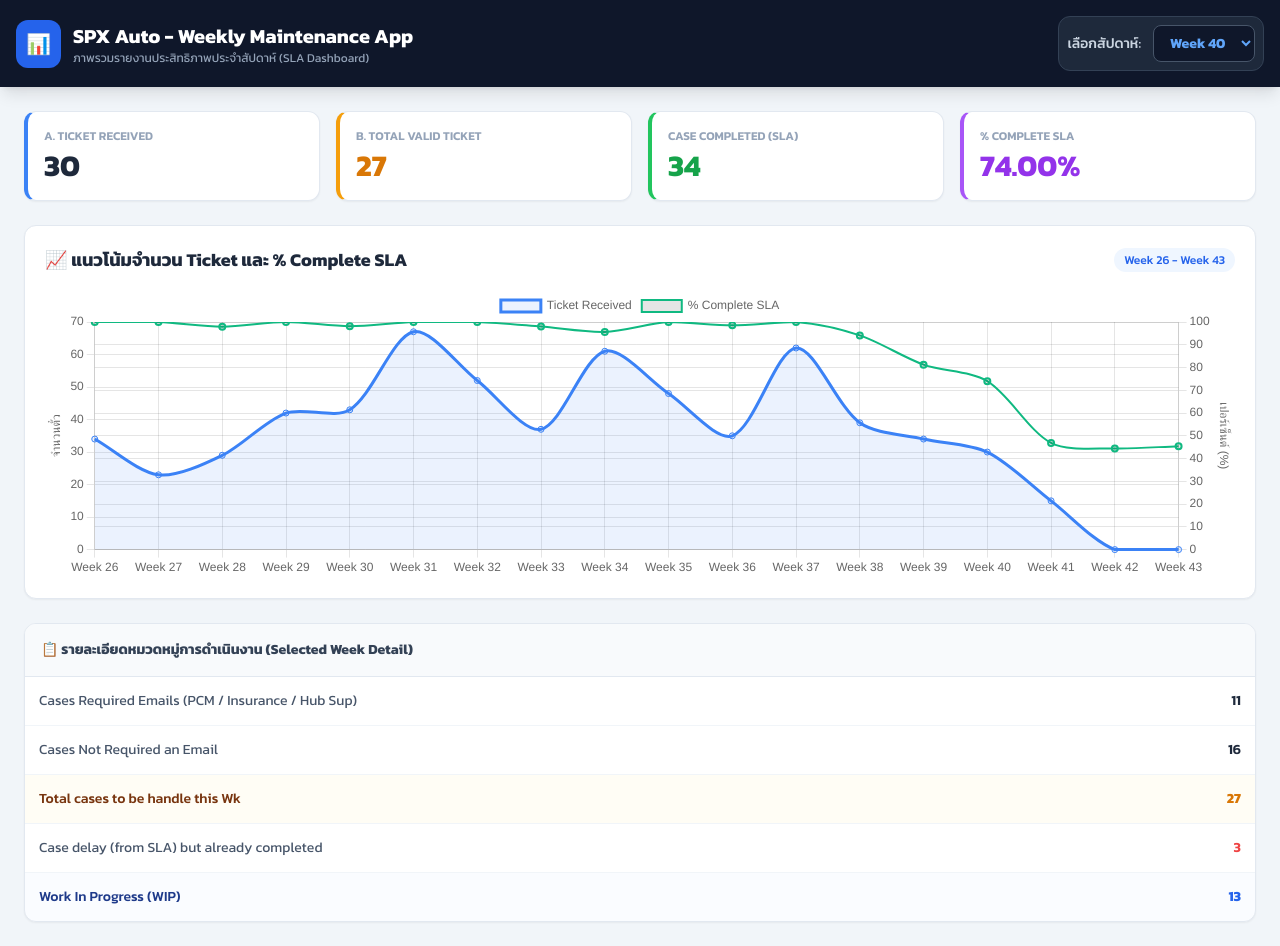
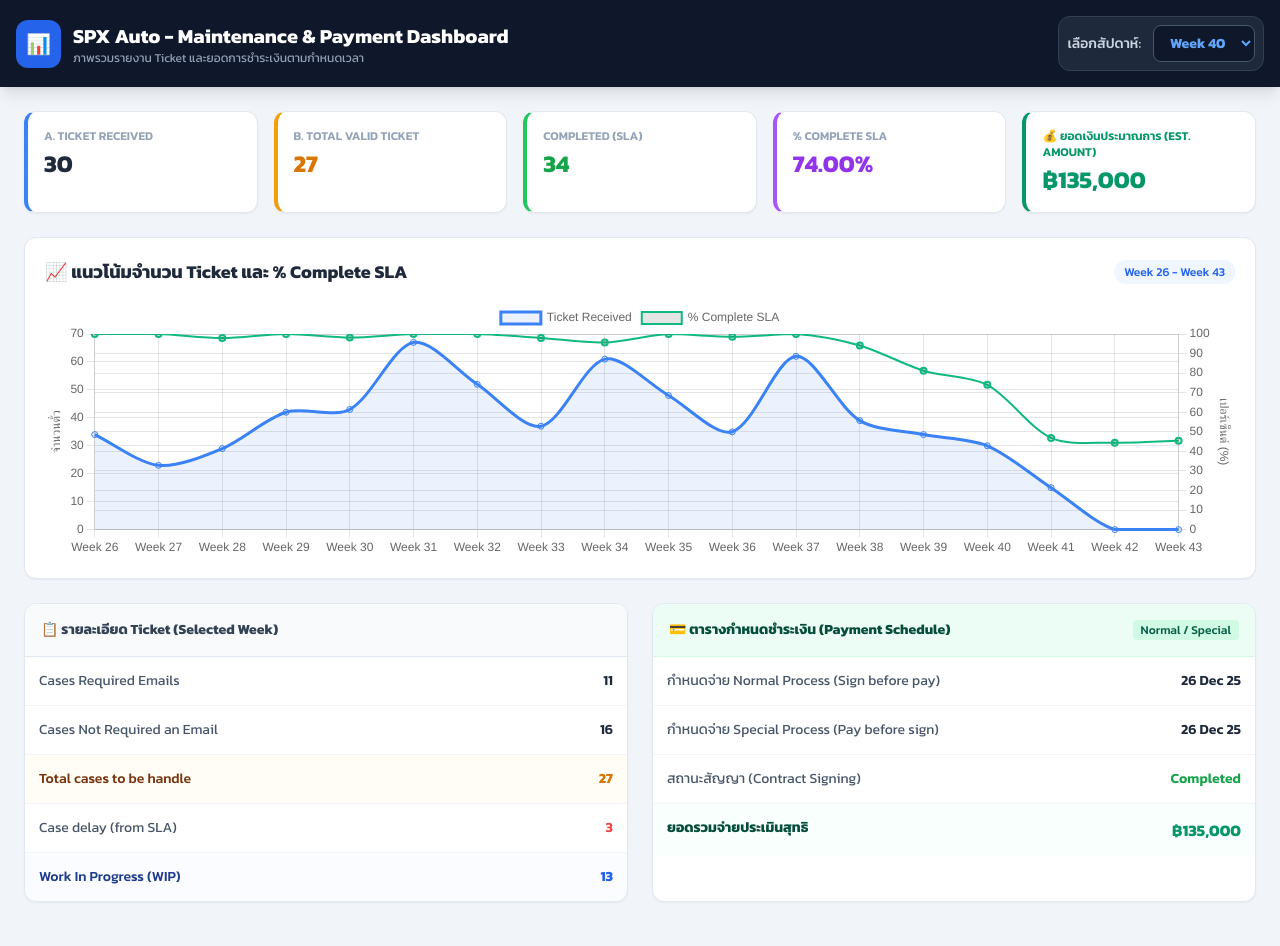
Before and after one commit to earthpraprutd-source/spx-auto-dashboard, a plain HTML site: page index.html in a window 1280 px wide. Drawn offline with nearby package versions, Linux system fonts and the light colour scheme.

Commit message:
Update index.html

```diff
--- a/index.html
+++ b/index.html
@@ -3,7 +3,7 @@
 <head>
     <meta charset="UTF-8">
     <meta name="viewport" content="width=device-width, initial-scale=1.0">
-    <title>SPX Auto - Weekly Report Web App</title>
+    <title>SPX Auto - Weekly Report & Payment Web App</title>
     <script src="https://cdn.tailwindcss.com"></script>
     <script src="https://cdn.jsdelivr.net/npm/chart.js"></script>
     <link href="https://fonts.googleapis.com/css2?family=Kanit:wght@300;400;500;600;700&display=swap" rel="stylesheet">
@@ -18,8 +18,8 @@
         <div class="flex items-center gap-3">
             <div class="bg-blue-600 p-2.5 rounded-xl font-bold text-xl">📊</div>
             <div>
-                <h1 class="text-xl font-bold">SPX Auto - Weekly Maintenance App</h1>
-                <p class="text-xs text-slate-400">ภาพรวมรายงานประสิทธิภาพประจำสัปดาห์ (SLA Dashboard)</p>
+                <h1 class="text-xl font-bold">SPX Auto - Maintenance & Payment Dashboard</h1>
+                <p class="text-xs text-slate-400">ภาพรวมรายงาน Ticket และยอดการชำระเงินตามกำหนดเวลา</p>
             </div>
         </div>
 
@@ -27,7 +27,7 @@
         <div class="flex items-center gap-3 bg-slate-800 p-2 rounded-xl border border-slate-700">
             <label for="weekSelect" class="text-sm font-medium text-slate-300">เลือกสัปดาห์:</label>
             <select id="weekSelect" onchange="changeWeek()" class="bg-slate-900 text-blue-400 font-bold text-sm rounded-lg px-3 py-1.5 border border-slate-600 focus:outline-none focus:ring-2 focus:ring-blue-500">
-                <!-- โหลดตัวเลือกสัปดาห์อัตโนมัติ -->
+                <!-- โหลดรายการอัตโนมัติ -->
             </select>
         </div>
     </header>
@@ -35,22 +35,27 @@
     <main class="max-w-7xl mx-auto p-4 md:p-6 space-y-6">
 
         <!-- KPI Cards -->
-        <div class="grid grid-cols-2 md:grid-cols-4 gap-4">
+        <div class="grid grid-cols-2 md:grid-cols-5 gap-4">
             <div class="bg-white p-4 rounded-xl shadow-sm border border-slate-200 border-l-4 border-l-blue-500 hover:shadow-md transition-all">
                 <p class="text-xs font-semibold text-slate-400 uppercase">A. Ticket Received</p>
-                <p id="kpi-received" class="text-2xl md:text-3xl font-bold text-slate-800 mt-1">--</p>
+                <p id="kpi-received" class="text-2xl font-bold text-slate-800 mt-1">--</p>
             </div>
             <div class="bg-white p-4 rounded-xl shadow-sm border border-slate-200 border-l-4 border-l-amber-500 hover:shadow-md transition-all">
                 <p class="text-xs font-semibold text-slate-400 uppercase">B. Total Valid Ticket</p>
-                <p id="kpi-valid" class="text-2xl md:text-3xl font-bold text-amber-600 mt-1">--</p>
+                <p id="kpi-valid" class="text-2xl font-bold text-amber-600 mt-1">--</p>
             </div>
             <div class="bg-white p-4 rounded-xl shadow-sm border border-slate-200 border-l-4 border-l-green-500 hover:shadow-md transition-all">
-                <p class="text-xs font-semibold text-slate-400 uppercase">Case Completed (SLA)</p>
-                <p id="kpi-completed" class="text-2xl md:text-3xl font-bold text-green-600 mt-1">--</p>
+                <p class="text-xs font-semibold text-slate-400 uppercase">Completed (SLA)</p>
+                <p id="kpi-completed" class="text-2xl font-bold text-green-600 mt-1">--</p>
             </div>
             <div class="bg-white p-4 rounded-xl shadow-sm border border-slate-200 border-l-4 border-l-purple-500 hover:shadow-md transition-all">
                 <p class="text-xs font-semibold text-slate-400 uppercase">% Complete SLA</p>
-                <p id="kpi-sla" class="text-2xl md:text-3xl font-bold text-purple-600 mt-1">--%</p>
+                <p id="kpi-sla" class="text-2xl font-bold text-purple-600 mt-1">--%</p>
+            </div>
+            <!-- การ์ดจำนวนเงิน -->
+            <div class="bg-white p-4 rounded-xl shadow-sm border border-slate-200 border-l-4 border-l-emerald-600 hover:shadow-md transition-all col-span-2 md:col-span-1">
+                <p class="text-xs font-semibold text-emerald-600 uppercase">💰 ยอดเงินประมาณการ (Est. Amount)</p>
+                <p id="kpi-amount" class="text-2xl font-bold text-emerald-600 mt-1">฿0</p>
             </div>
         </div>
 
@@ -60,19 +65,22 @@
                 <h2 class="font-bold text-slate-800 text-base md:text-lg">📈 แนวโน้มจำนวน Ticket และ % Complete SLA</h2>
                 <span class="text-xs bg-blue-50 text-blue-600 px-2.5 py-1 rounded-full font-medium">Week 26 - Week 43</span>
             </div>
-            <div class="h-72">
+            <div class="h-64">
                 <canvas id="trendChart"></canvas>
             </div>
         </div>
 
-        <!-- ตารางรายละเอียด -->
+        <!-- ตารางรายละเอียด Payment Schedule & Ticket Detail -->
+        <div class="grid grid-cols-1 md:grid-cols-2 gap-6">
+
+            <!-- การดำเนินงาน Ticket -->
             <div class="bg-white rounded-xl shadow-sm border border-slate-200 overflow-hidden">
-            <div class="p-4 bg-slate-50 border-b border-slate-200 font-bold text-slate-700 text-sm">
-                📋 รายละเอียดหมวดหมู่การดำเนินงาน (Selected Week Detail)
+                <div class="p-4 bg-slate-50 border-b border-slate-200 font-bold text-slate-700 text-sm flex justify-between items-center">
+                    <span>📋 รายละเอียด Ticket (Selected Week)</span>
                 </div>
                 <div class="divide-y divide-slate-100 text-sm">
                     <div class="flex justify-between p-3.5 hover:bg-slate-50">
-                    <span class="text-slate-600">Cases Required Emails (PCM / Insurance / Hub Sup)</span>
+                        <span class="text-slate-600">Cases Required Emails</span>
                         <span id="detail-req-email" class="font-semibold text-slate-800">--</span>
                     </div>
                     <div class="flex justify-between p-3.5 hover:bg-slate-50">
@@ -80,11 +88,11 @@
                         <span id="detail-noreq-email" class="font-semibold text-slate-800">--</span>
                     </div>
                     <div class="flex justify-between p-3.5 hover:bg-slate-50 bg-amber-50/50">
-                    <span class="font-medium text-amber-900">Total cases to be handle this Wk</span>
+                        <span class="font-medium text-amber-900">Total cases to be handle</span>
                         <span id="detail-total-cases" class="font-bold text-amber-600">--</span>
                     </div>
                     <div class="flex justify-between p-3.5 hover:bg-slate-50">
-                    <span class="text-slate-600">Case delay (from SLA) but already completed</span>
+                        <span class="text-slate-600">Case delay (from SLA)</span>
                         <span id="detail-delay" class="font-semibold text-red-500">--</span>
                     </div>
                     <div class="flex justify-between p-3.5 hover:bg-slate-50 bg-blue-50/30">
@@ -94,29 +102,57 @@
                 </div>
             </div>
 
+            <!-- กำหนดการจ่ายเงิน Payment Schedule -->
+            <div class="bg-white rounded-xl shadow-sm border border-slate-200 overflow-hidden">
+                <div class="p-4 bg-emerald-50 border-b border-emerald-100 font-bold text-emerald-900 text-sm flex justify-between items-center">
+                    <span>💳 ตารางกำหนดชำระเงิน (Payment Schedule)</span>
+                    <span class="text-xs bg-emerald-100 text-emerald-800 px-2 py-0.5 rounded font-medium">Normal / Special</span>
+                </div>
+                <div class="divide-y divide-slate-100 text-sm">
+                    <div class="flex justify-between p-3.5 hover:bg-slate-50">
+                        <span class="text-slate-600">กำหนดจ่าย Normal Process (Sign before pay)</span>
+                        <span id="pay-normal-date" class="font-semibold text-slate-800">--</span>
+                    </div>
+                    <div class="flex justify-between p-3.5 hover:bg-slate-50">
+                        <span class="text-slate-600">กำหนดจ่าย Special Process (Pay before sign)</span>
+                        <span id="pay-special-date" class="font-semibold text-slate-800">--</span>
+                    </div>
+                    <div class="flex justify-between p-3.5 hover:bg-slate-50">
+                        <span class="text-slate-600">สถานะสัญญา (Contract Signing)</span>
+                        <span id="pay-contract-status" class="font-semibold text-green-600">Completed</span>
+                    </div>
+                    <div class="flex justify-between p-3.5 hover:bg-emerald-50/60 bg-emerald-50/30">
+                        <span class="font-bold text-emerald-900">ยอดรวมจ่ายประเมินสุทธิ</span>
+                        <span id="pay-total-amount" class="font-bold text-emerald-600 text-base">฿0</span>
+                    </div>
+                </div>
+            </div>
+
+        </div>
+
     </main>
 
     <script>
-        // ข้อมูลจริงจากไฟล์ spx auto (Sheet Overview)
+        // ข้อมูลจำลอง Ticket + ยอดเงินชำระจาก Sheet Overview / Payment Schedule
         const rawData = {
-            "Week 26": { rec: 34, valid: 26, comp: 14, sla: "100.00%", reqEmail: 11, noReqEmail: 12, totalCases: 23, delay: 22, wip: 0 },
-            "Week 27": { rec: 23, valid: 20, comp: 39, sla: "100.00%", reqEmail: 15, noReqEmail: 6, totalCases: 21, delay: 8, wip: 0 },
-            "Week 28": { rec: 29, valid: 21, comp: 37, sla: "97.92%", reqEmail: 14, noReqEmail: 10, totalCases: 24, delay: 10, wip: 1 },
-            "Week 29": { rec: 42, valid: 31, comp: 33, sla: "100.00%", reqEmail: 18, noReqEmail: 12, totalCases: 30, delay: 10, wip: 0 },
-            "Week 30": { rec: 43, valid: 31, comp: 20, sla: "98.15%", reqEmail: 12, noReqEmail: 14, totalCases: 26, delay: 5, wip: 1 },
-            "Week 31": { rec: 67, valid: 41, comp: 13, sla: "100.00%", reqEmail: 13, noReqEmail: 17, totalCases: 32, delay: 7, wip: 0 },
-            "Week 32": { rec: 52, valid: 41, comp: 25, sla: "100.00%", reqEmail: 24, noReqEmail: 22, totalCases: 47, delay: 9, wip: 0 },
-            "Week 33": { rec: 37, valid: 23, comp: 18, sla: "98.00%", reqEmail: 17, noReqEmail: 15, totalCases: 32, delay: 6, wip: 1 },
-            "Week 34": { rec: 61, valid: 38, comp: 18, sla: "95.65%", reqEmail: 16, noReqEmail: 10, totalCases: 26, delay: 4, wip: 1 },
-            "Week 35": { rec: 48, valid: 35, comp: 27, sla: "100.00%", reqEmail: 14, noReqEmail: 21, totalCases: 37, delay: 11, wip: 0 },
-            "Week 36": { rec: 35, valid: 26, comp: 18, sla: "98.55%", reqEmail: 18, noReqEmail: 15, totalCases: 33, delay: 10, wip: 1 },
-            "Week 37": { rec: 62, valid: 40, comp: 21, sla: "100.00%", reqEmail: 25, noReqEmail: 12, totalCases: 37, delay: 8, wip: 0 },
-            "Week 38": { rec: 39, valid: 28, comp: 27, sla: "94.12%", reqEmail: 19, noReqEmail: 11, totalCases: 30, delay: 5, wip: 2 },
-            "Week 39": { rec: 34, valid: 30, comp: 23, sla: "81.25%", reqEmail: 22, noReqEmail: 9, totalCases: 31, delay: 3, wip: 6 },
-            "Week 40": { rec: 30, valid: 27, comp: 34, sla: "74.00%", reqEmail: 11, noReqEmail: 16, totalCases: 27, delay: 3, wip: 13 },
-            "Week 41": { rec: 15, valid: 15, comp: 15, sla: "46.88%", reqEmail: 7, noReqEmail: 13, totalCases: 20, delay: 15, wip: 17 },
-            "Week 42": { rec: 0, valid: 0, comp: 12, sla: "44.44%", reqEmail: 0, noReqEmail: 0, totalCases: 0, delay: 12, wip: 15 },
-            "Week 43": { rec: 0, valid: 0, comp: 10, sla: "45.45%", reqEmail: 0, noReqEmail: 0, totalCases: 0, delay: 10, wip: 12 }
+            "Week 26": { rec: 34, valid: 26, comp: 14, sla: "100.00%", reqEmail: 11, noReqEmail: 12, totalCases: 23, delay: 22, wip: 0, amount: 125000, normDate: "19 Sep 25", specDate: "19 Sep 25" },
+            "Week 27": { rec: 23, valid: 20, comp: 39, sla: "100.00%", reqEmail: 15, noReqEmail: 6, totalCases: 21, delay: 8, wip: 0, amount: 98000, normDate: "26 Sep 25", specDate: "26 Sep 25" },
+            "Week 28": { rec: 29, valid: 21, comp: 37, sla: "97.92%", reqEmail: 14, noReqEmail: 10, totalCases: 24, delay: 10, wip: 1, amount: 105000, normDate: "03 Oct 25", specDate: "03 Oct 25" },
+            "Week 29": { rec: 42, valid: 31, comp: 33, sla: "100.00%", reqEmail: 18, noReqEmail: 12, totalCases: 30, delay: 10, wip: 0, amount: 155000, normDate: "10 Oct 25", specDate: "10 Oct 25" },
+            "Week 30": { rec: 43, valid: 31, comp: 20, sla: "98.15%", reqEmail: 12, noReqEmail: 14, totalCases: 26, delay: 5, wip: 1, amount: 142000, normDate: "17 Oct 25", specDate: "17 Oct 25" },
+            "Week 31": { rec: 67, valid: 41, comp: 13, sla: "100.00%", reqEmail: 13, noReqEmail: 17, totalCases: 32, delay: 7, wip: 0, amount: 210000, normDate: "24 Oct 25", specDate: "24 Oct 25" },
+            "Week 32": { rec: 52, valid: 41, comp: 25, sla: "100.00%", reqEmail: 24, noReqEmail: 22, totalCases: 47, delay: 9, wip: 0, amount: 185000, normDate: "31 Oct 25", specDate: "31 Oct 25" },
+            "Week 33": { rec: 37, valid: 23, comp: 18, sla: "98.00%", reqEmail: 17, noReqEmail: 15, totalCases: 32, delay: 6, wip: 1, amount: 115000, normDate: "07 Nov 25", specDate: "07 Nov 25" },
+            "Week 34": { rec: 61, valid: 38, comp: 18, sla: "95.65%", reqEmail: 16, noReqEmail: 10, totalCases: 26, delay: 4, wip: 1, amount: 190000, normDate: "14 Nov 25", specDate: "14 Nov 25" },
+            "Week 35": { rec: 48, valid: 35, comp: 27, sla: "100.00%", reqEmail: 14, noReqEmail: 21, totalCases: 37, delay: 11, wip: 0, amount: 168000, normDate: "21 Nov 25", specDate: "21 Nov 25" },
+            "Week 36": { rec: 35, valid: 26, comp: 18, sla: "98.55%", reqEmail: 18, noReqEmail: 15, totalCases: 33, delay: 10, wip: 1, amount: 130000, normDate: "28 Nov 25", specDate: "28 Nov 25" },
+            "Week 37": { rec: 62, valid: 40, comp: 21, sla: "100.00%", reqEmail: 25, noReqEmail: 12, totalCases: 37, delay: 8, wip: 0, amount: 195000, normDate: "04 Dec 25", specDate: "04 Dec 25" },
+            "Week 38": { rec: 39, valid: 28, comp: 27, sla: "94.12%", reqEmail: 19, noReqEmail: 11, totalCases: 30, delay: 5, wip: 2, amount: 140000, normDate: "12 Dec 25", specDate: "12 Dec 25" },
+            "Week 39": { rec: 34, valid: 30, comp: 23, sla: "81.25%", reqEmail: 22, noReqEmail: 9, totalCases: 31, delay: 3, wip: 6, amount: 150000, normDate: "19 Dec 25", specDate: "19 Dec 25" },
+            "Week 40": { rec: 30, valid: 27, comp: 34, sla: "74.00%", reqEmail: 11, noReqEmail: 16, totalCases: 27, delay: 3, wip: 13, amount: 135000, normDate: "26 Dec 25", specDate: "26 Dec 25" },
+            "Week 41": { rec: 15, valid: 15, comp: 15, sla: "46.88%", reqEmail: 7, noReqEmail: 13, totalCases: 20, delay: 15, wip: 17, amount: 75000, normDate: "02 Jan 26", specDate: "02 Jan 26" },
+            "Week 42": { rec: 0, valid: 0, comp: 12, sla: "44.44%", reqEmail: 0, noReqEmail: 0, totalCases: 0, delay: 12, wip: 15, amount: 60000, normDate: "09 Jan 26", specDate: "09 Jan 26" },
+            "Week 43": { rec: 0, valid: 0, comp: 10, sla: "45.45%", reqEmail: 0, noReqEmail: 0, totalCases: 0, delay: 10, wip: 12, amount: 50000, normDate: "16 Jan 26", specDate: "16 Jan 26" }
         };
 
         const weekSelect = document.getElementById('weekSelect');
@@ -127,7 +163,7 @@
             const opt = document.createElement('option');
             opt.value = wk;
             opt.innerText = wk;
-            if(wk === "Week 40") opt.selected = true; // ตั้งค่าเริ่มต้นที่ Week 40
+            if(wk === "Week 40") opt.selected = true;
             weekSelect.appendChild(opt);
         });
 
@@ -140,17 +176,22 @@
             document.getElementById('kpi-valid').innerText = data.valid;
             document.getElementById('kpi-completed').innerText = data.comp;
             document.getElementById('kpi-sla').innerText = data.sla;
+            document.getElementById('kpi-amount').innerText = '฿' + data.amount.toLocaleString();
 
             document.getElementById('detail-req-email').innerText = data.reqEmail;
             document.getElementById('detail-noreq-email').innerText = data.noReqEmail;
             document.getElementById('detail-total-cases').innerText = data.totalCases;
             document.getElementById('detail-delay').innerText = data.delay;
             document.getElementById('detail-wip').innerText = data.wip;
+
+            document.getElementById('pay-normal-date').innerText = data.normDate;
+            document.getElementById('pay-special-date').innerText = data.specDate;
+            document.getElementById('pay-total-amount').innerText = '฿' + data.amount.toLocaleString();
         }
 
-        // สร้างกราฟ Trend Chart
+        // กราฟ Trend Chart
         const ctx = document.getElementById('trendChart').getContext('2d');
-        const trendChart = new Chart(ctx, {
+        new Chart(ctx, {
             type: 'line',
             data: {
                 labels: weeks,
@@ -184,7 +225,6 @@
             }
         });
 
-        // เรียกใช้งานครั้งแรก
         changeWeek();
     </script>
 </body>
```
Lines whose indentation alone changed are shown as unchanged.
